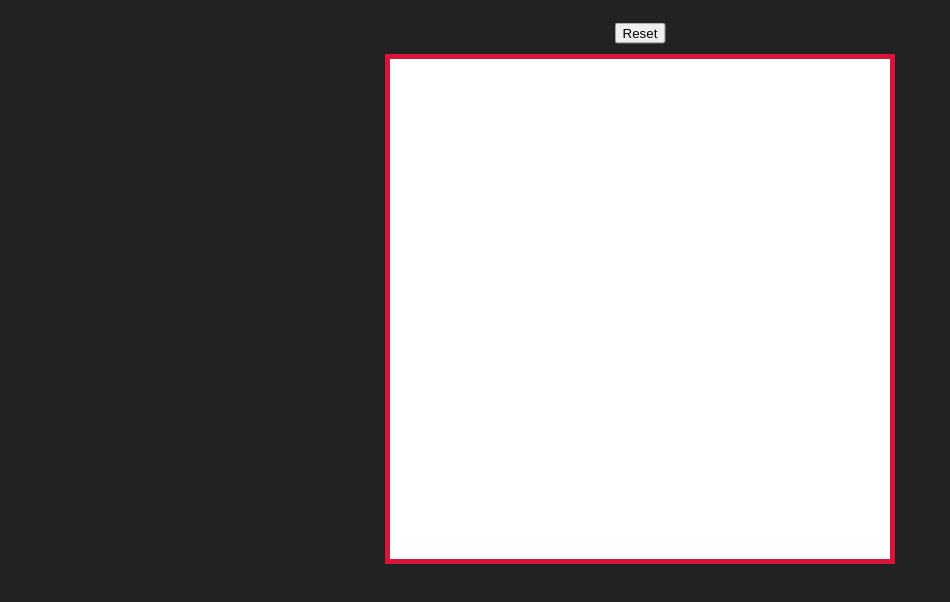
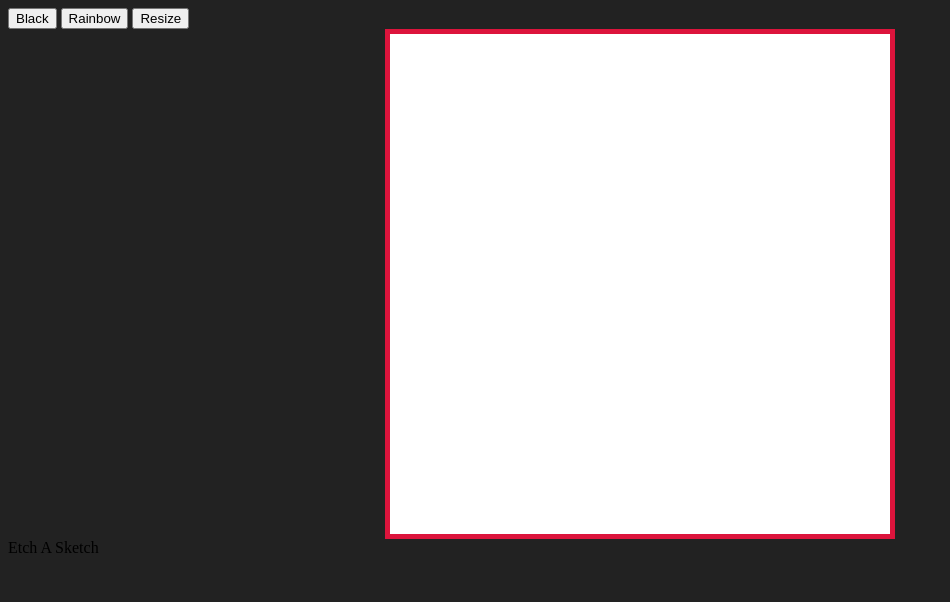
Before and after one commit to mre91/Etch-a-Sketch, a plain HTML site: page index.html in a window 1280 px wide. Shown: the whole page, without its empty margins (0-950 px from the left). Drawn offline with Linux system fonts and the light colour scheme.

Commit message:
added buttons and footer

```diff
--- a/index.html
+++ b/index.html
@@ -9,8 +9,13 @@
     <link href="style.css" rel="stylesheet">
   </head>
   <body>
-    <button id="reset">Reset</button>
+    <div id="buttons">
+      <button id="black">Black</button>
+      <button id="rainbow">Rainbow</button>
+      <button id="resize">Resize</button>
+    </div>
     <div id="container"></div>
+    <div id="footer">Etch A Sketch</div>
     <script src="script.js"></script>
   </body>
 </html>
```
